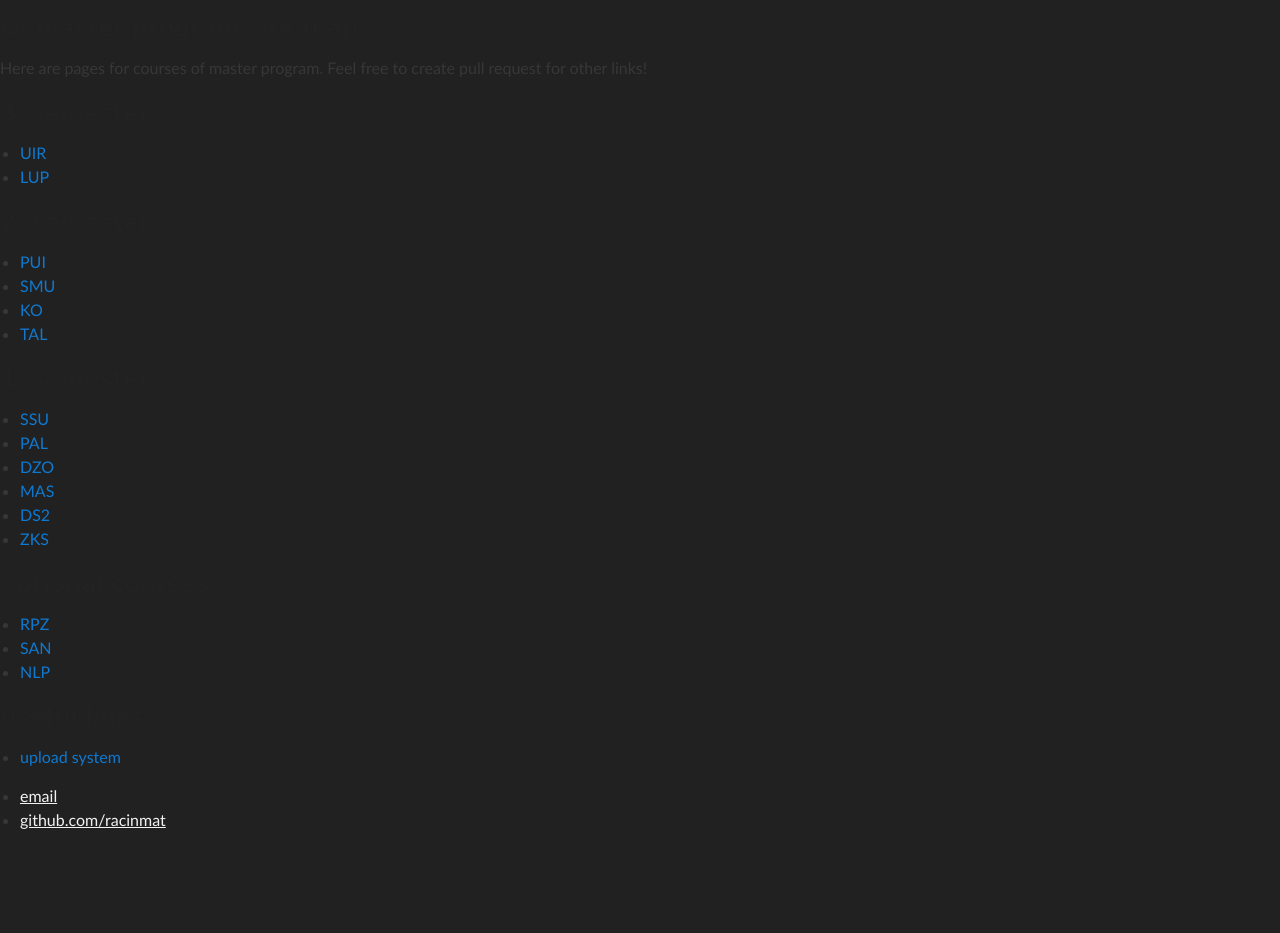
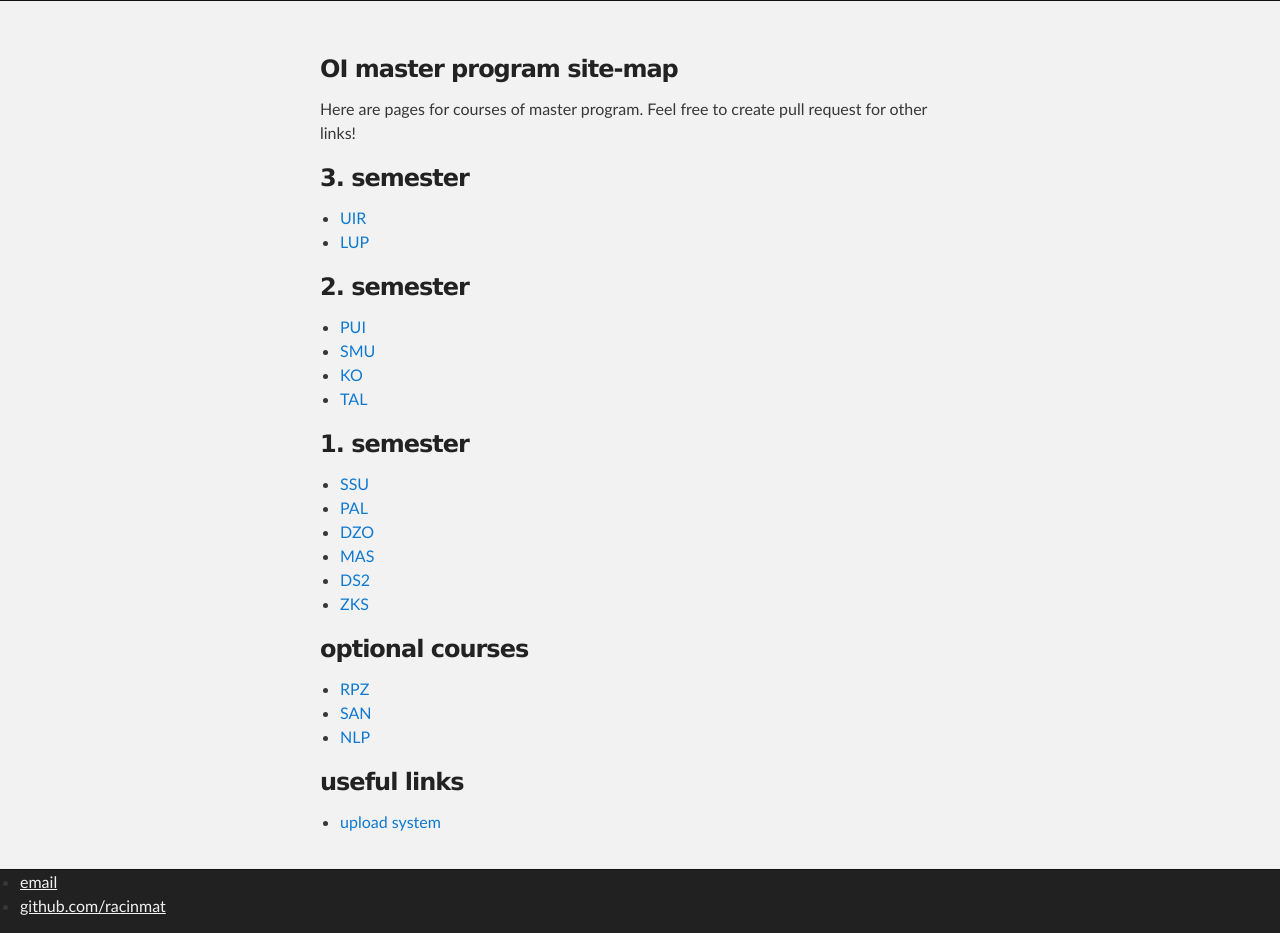
Before and after one commit to racinmat/oi-sitemap, a Jekyll site: the page built from index.md, in a window 1280 px wide. Built offline with Jekyll 4.4.1, drawn with Linux system fonts in a browser that asks for light colours; our own code applies the rules of GitHub Pages for plain Markdown files; before the commit the page ends 900 px from its top, so only the background shows below that.

Commit message:
Update default.html

```diff
--- a/_layouts/default.html
+++ b/_layouts/default.html
@@ -5,11 +5,11 @@
 			<link rel="stylesheet" type="text/css" href="assets/css/style.css">
 		</head>
 		<body>
-			<div class="container">
-
-			{{ content }}
-
-			</div><!-- /.container -->
+    <div id="main_content_wrap" class="outer">
+      <section id="main_content" class="inner">
+        {{ content }}
+      </section>
+    </div>
 			<footer>
 	    		<ul>
 	        		<li><a href="mailto:racinmat@gmail.com">email</a></li>
```
